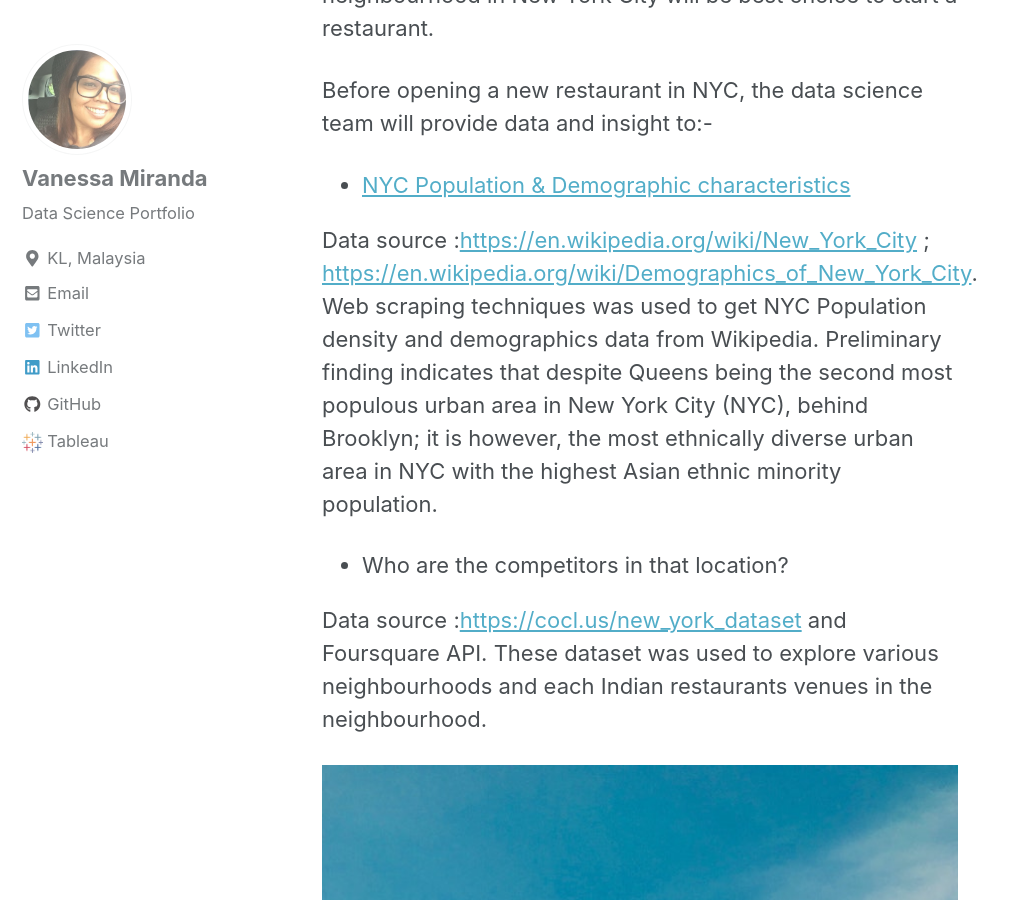
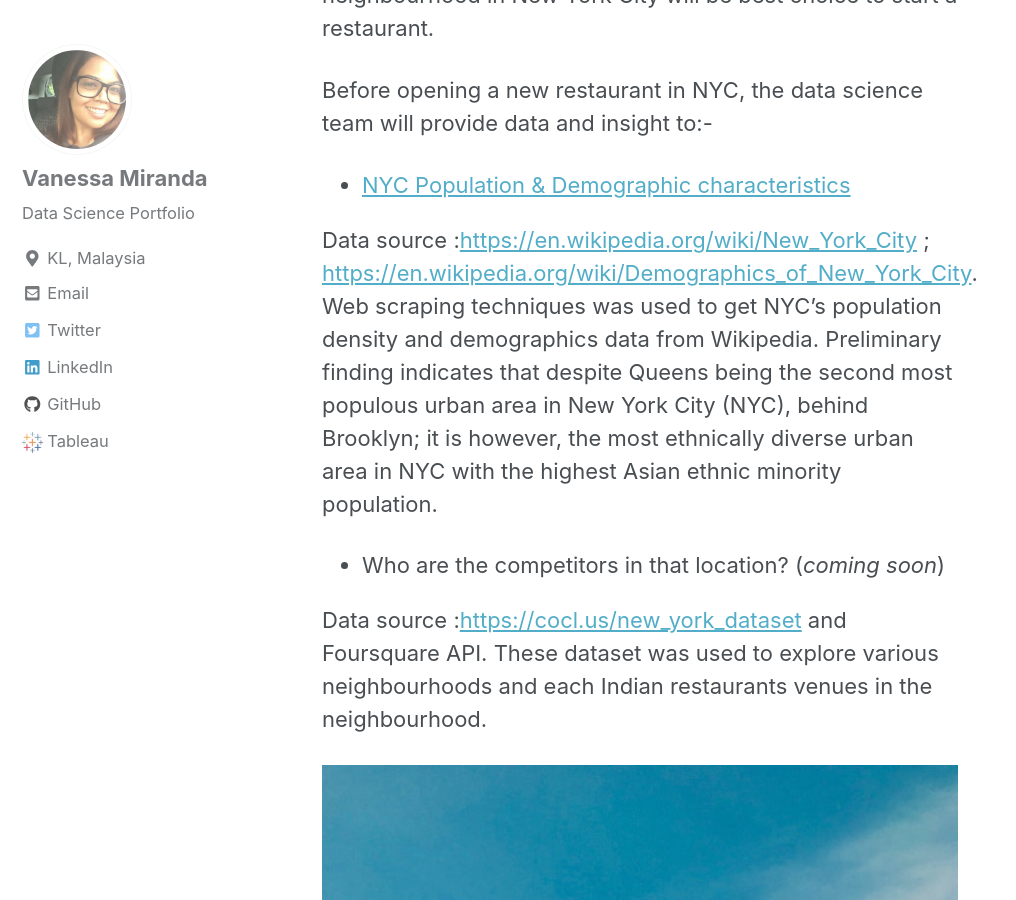
Before and after one commit to vanessamiranda/vanessamiranda.github.io, a Jekyll site: the page built from _posts/2019-08-26-Battle_of_the_Locations.md, in a window 1280 px wide and 900 px high, scrolled down 1387 px. Shown: the whole window, without its empty margins (0-1016 px from the left). Built offline with Jekyll 4.4.1, drawn with Linux system fonts in a browser that asks for light colours; nearby versions of some CDN libraries.

Commit message:
update content

```diff
--- a/_posts/2019-08-26-Battle_of_the_Locations.md
+++ b/_posts/2019-08-26-Battle_of_the_Locations.md
@@ -23,9 +23,9 @@
 
 * [NYC Population & Demographic characteristics](https://vanessamiranda.github.io/_pages/2019-08-26-Battle_of_the_Locations.html)
 
-Data source :[https://en.wikipedia.org/wiki/New_York_City](https://en.wikipedia.org/wiki/New_York_City) ; [https://en.wikipedia.org/wiki/Demographics_of_New_York_City](https://en.wikipedia.org/wiki/Demographics_of_New_York_City). Web scraping techniques was used to get NYC Population density and demographics data from Wikipedia. Preliminary finding indicates that despite Queens being the second most populous urban area in New York City (NYC), behind Brooklyn; it is however, the most ethnically diverse urban area in NYC with the highest Asian ethnic minority population.
+Data source :[https://en.wikipedia.org/wiki/New_York_City](https://en.wikipedia.org/wiki/New_York_City) ; [https://en.wikipedia.org/wiki/Demographics_of_New_York_City](https://en.wikipedia.org/wiki/Demographics_of_New_York_City). Web scraping techniques was used to get NYC's population density and demographics data from Wikipedia. Preliminary finding indicates that despite Queens being the second most populous urban area in New York City (NYC), behind Brooklyn; it is however, the most ethnically diverse urban area in NYC with the highest Asian ethnic minority population.
 
-* Who are the competitors in that location?
+* Who are the competitors in that location? (*coming soon*)
 
 Data source :[https://cocl.us/new_york_dataset](https://cocl.us/new_york_dataset) and Foursquare API. These dataset was used to explore various neighbourhoods and each Indian restaurants venues in the neighbourhood.
 
@@ -33,5 +33,3 @@
  ![image-center](/images/battle_of_location/NYC.jpg){: .align-center}
 
  To view more of my data science projects, head to my [Github](http://bit.ly/2HfYIh0)
-
-<iframe frameborder="no" border="0" marginwidth="0" marginheight="0" width="1140px" height="36768.4px" scrolling="no" src="/_pages/2019-08-19-Predicting_Customer_Churn.html"></iframe>
```
